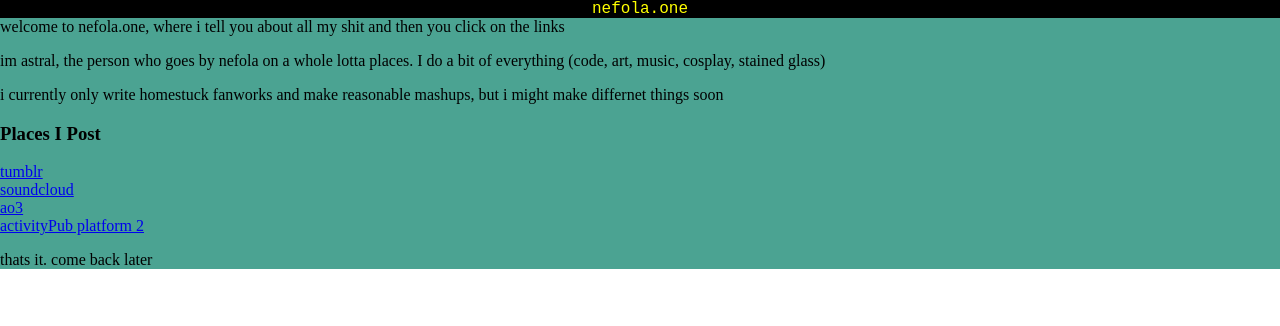
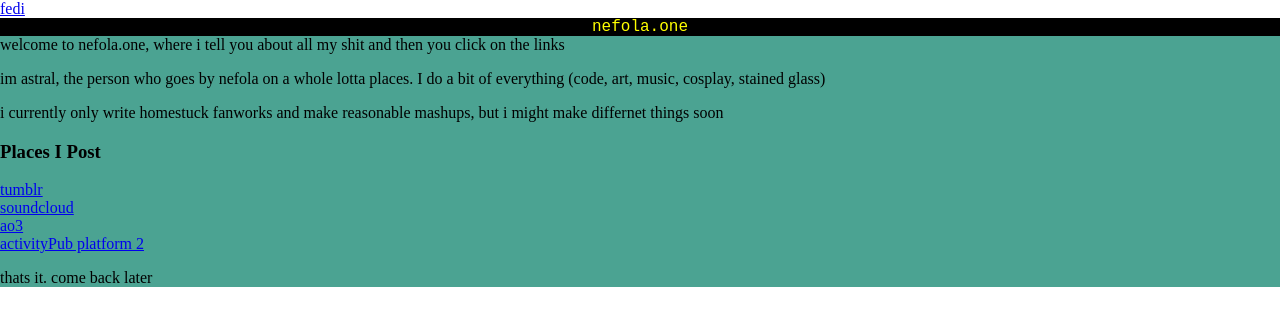
Before and after one commit to nefola/nefola.one, a plain HTML site: page index.html in a window 1280 px wide. Drawn offline with Linux system fonts and the light colour scheme.

Commit message:
Update index.html

```diff
--- a/index.html
+++ b/index.html
@@ -7,6 +7,7 @@
 <link rel="icon" type="image/png" sizes="16x16" href="/favicon-16x16.png">
 <link rel="manifest" href="/site.webmanifest">
 <link rel="stylesheet" href="css/main.css">
+<a rel="me" href="https://lesbian.solutions/@nefola">fedi</a>
 </head>
 <!-- holy shit there is css now, shout out to those who checks my site b4 i put css on it -->
 <body>
```
